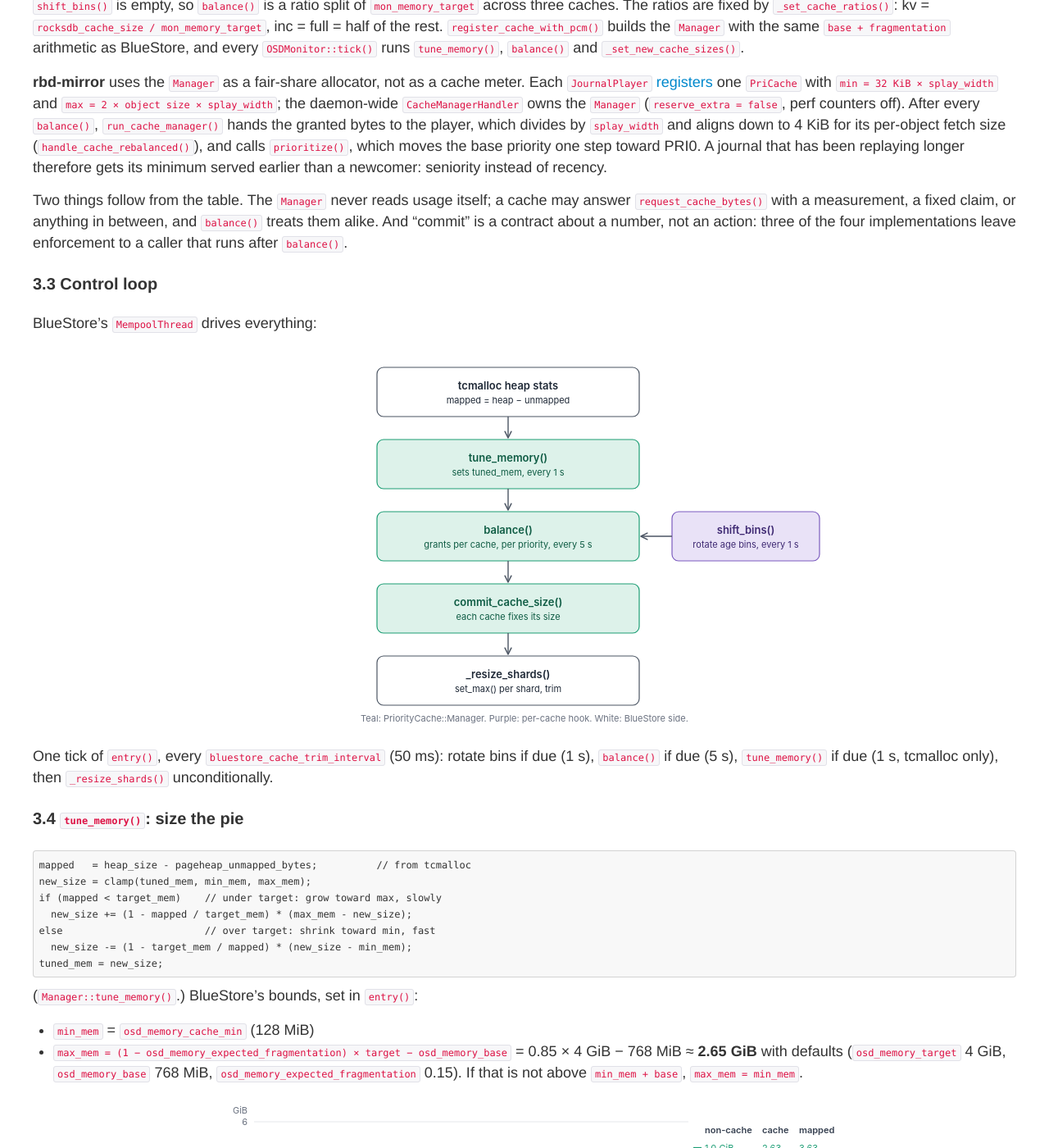
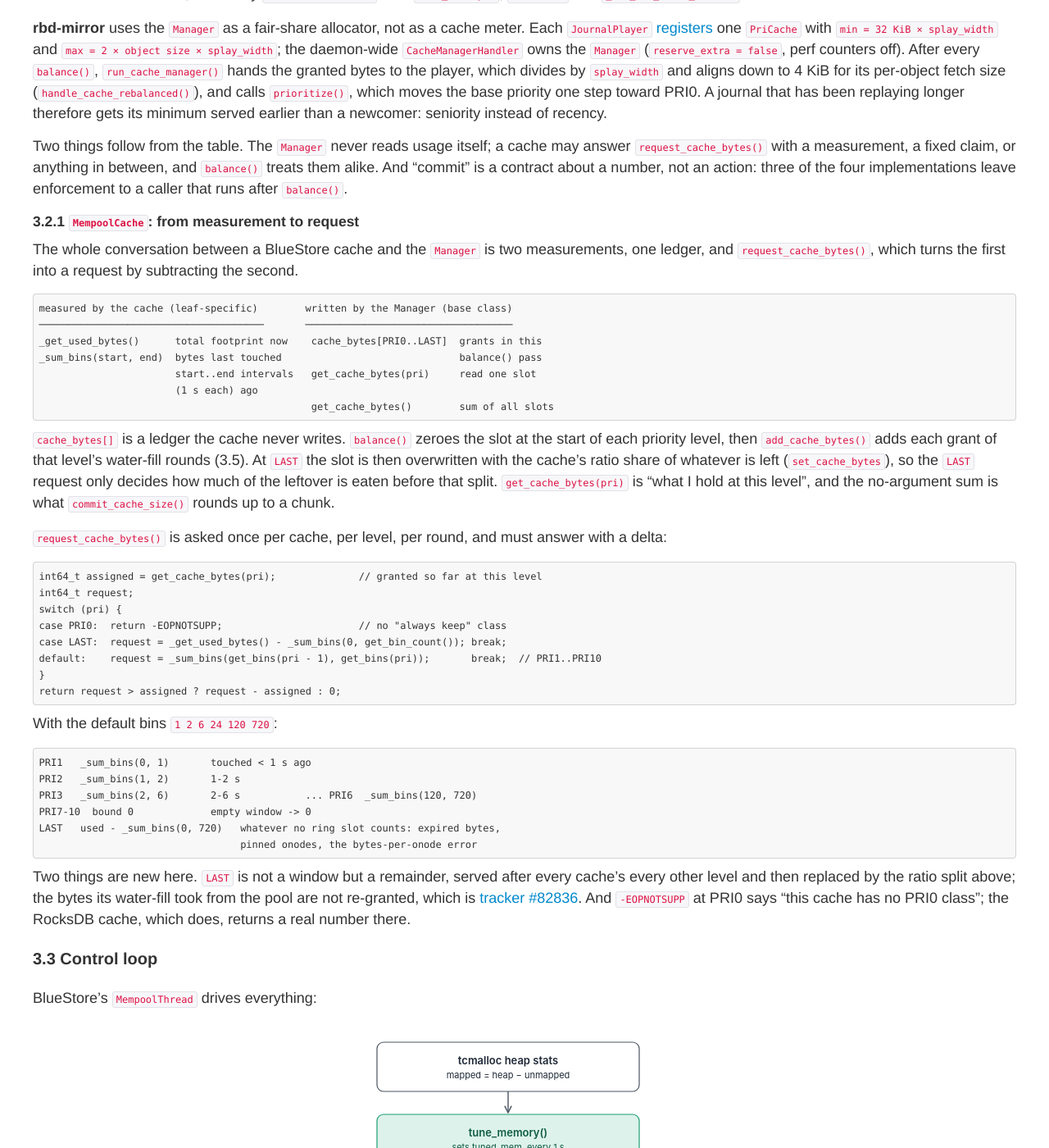
Before and after one commit to ming1/ming1.github.io, a Jekyll site: the page built from _posts/2026-11-04-ceph-prioritycache.md, in a window 1280 px wide and 1400 px high, scrolled down 11149 px. Shown: the whole window at 82% size. Built offline with Jekyll 4.4.1, drawn with Linux system fonts in a browser that asks for light colours; comment, search, counter and statistics services are not loaded; a style sheet for code colours, icons or effects is not loaded; some of the changed text lies outside the part shown.

Commit message:
ceph prioritycache: add §3.2.1 on MempoolCache's request path
Explain _get_used_bytes(), _sum_bins(), the cache_bytes[] ledger and
request_cache_bytes() (contract and implementation) in one place, with
the window map for the default bins and the LAST overwrite that
tracker #82836 covers. Shorten the §3.2 table row, the BlueStore lead
and §4.3 point 4 to pointers so the switch is shown once, and fix the
§3.5 pseudocode to use set_cache_bytes at LAST as the real code does.

````diff
--- a/_posts/2026-11-04-ceph-prioritycache.md
+++ b/_posts/2026-11-04-ceph-prioritycache.md
@@ -438,15 +438,14 @@ PriorityCache::Manager
 
 | Implementation | Where | Meters | `request_cache_bytes(pri)` | `commit_cache_size()` |
 |---|---|---|---|---|
-| [`MetaCache`](https://github.com/ceph/ceph/blob/v21.3.0/src/os/bluestore/BlueStore.h#L2720), [`DataCache`](https://github.com/ceph/ceph/blob/v21.3.0/src/os/bluestore/BlueStore.h#L2767) (base [`MempoolCache`](https://github.com/ceph/ceph/blob/v21.3.0/src/os/bluestore/BlueStore.h#L2606)) | OSD | mempool bytes / buffer bytes, age bins per shard | PRI0: `-EOPNOTSUPP` (treated as 0). PRI1–10: bytes in the bin window `[bins(pri-1), bins(pri))`. LAST: used − all binned | Rounds the sum to a chunk and stores it; the limit is applied later by `_resize_shards()` (3.6) |
+| [`MetaCache`](https://github.com/ceph/ceph/blob/v21.3.0/src/os/bluestore/BlueStore.h#L2720), [`DataCache`](https://github.com/ceph/ceph/blob/v21.3.0/src/os/bluestore/BlueStore.h#L2767) (base [`MempoolCache`](https://github.com/ceph/ceph/blob/v21.3.0/src/os/bluestore/BlueStore.h#L2606)) | OSD | mempool bytes / buffer bytes, age bins per shard | PRI0: none. PRI1–10: one age window each. `LAST`: the remainder (3.2.1) | Rounds the sum to a chunk and stores it; the limit is applied later by `_resize_shards()` (3.6) |
 | [`BinnedLRUCache`](https://github.com/ceph/ceph/blob/v21.3.0/src/kv/rocksdb_cache/BinnedLRUCache.h#L377) (base [`ShardedCache`](https://github.com/ceph/ceph/blob/v21.3.0/src/kv/rocksdb_cache/ShardedCache.h#L63)) | OSD, MON | RocksDB `GetUsage()`, high-priority pool usage, age bins per shard | PRI0: high-pri pool (index/filter blocks), chunk-rounded. PRI1–10: bin window. LAST: usage − high-pri − binned | **Enforces itself**: `SetCapacity(new)` and `SetHighPriPoolRatio(PRI0 / new)` |
 | [`IncCache`](https://github.com/ceph/ceph/blob/v21.3.0/src/mon/OSDMonitor.cc#L240), [`FullCache`](https://github.com/ceph/ceph/blob/v21.3.0/src/mon/OSDMonitor.cc#L256) (base [`OSDMemCache`](https://github.com/ceph/ceph/blob/v21.3.0/src/mon/OSDMonitor.cc#L166)) | MON | `get_bytes()` of one `osdmap_cache_t` | PRI1: all used bytes. Every other priority: `-EOPNOTSUPP` (treated as 0). No bins | Stores the chunk-rounded sum; `tick()` applies it with `set_bytes()` |
 | [`rbd::mirror::PriCache`](https://github.com/ceph/ceph/blob/v21.3.0/src/tools/rbd_mirror/Mirror.cc#L129) | rbd-mirror | nothing: a fixed `min`/`max` claim | `min` at a sliding base priority (starts PRI10, moves toward PRI0); `max − min` at PRI10 | Never called: the `Manager` only commits caches registered with perf counters. `run_cache_manager()` reads `get_cache_bytes()` and passes it to `handle_cache_rebalanced()` |
 
-**BlueStore** keeps the bin protocol of §4 and §5 in
-[`MempoolCache::request_cache_bytes()`](https://github.com/ceph/ceph/blob/v21.3.0/src/os/bluestore/BlueStore.h#L2618)
-and the measurement in two pure virtuals that each leaf fans out over its own
-shard array:
+**BlueStore** keeps the request logic in the base class (3.2.1) and the
+measurement in two pure virtuals that each leaf fans out over its own shard
+array:
 
 | | [`MetaCache`](https://github.com/ceph/ceph/blob/v21.3.0/src/os/bluestore/BlueStore.h#L2720) | [`DataCache`](https://github.com/ceph/ceph/blob/v21.3.0/src/os/bluestore/BlueStore.h#L2767) |
 |---|---|---|
@@ -503,6 +502,64 @@ cache may answer `request_cache_bytes()` with a measurement, a fixed claim, or
 anything in between, and `balance()` treats them alike. And "commit" is a
 contract about a number, not an action: three of the four implementations
 leave enforcement to a caller that runs after `balance()`.
+
+#### 3.2.1 `MempoolCache`: from measurement to request
+
+The whole conversation between a BlueStore cache and the `Manager` is two
+measurements, one ledger, and `request_cache_bytes()`, which turns the first
+into a request by subtracting the second.
+
+```
+measured by the cache (leaf-specific)        written by the Manager (base class)
+──────────────────────────────────────       ───────────────────────────────────
+_get_used_bytes()      total footprint now    cache_bytes[PRI0..LAST]  grants in this
+_sum_bins(start, end)  bytes last touched                              balance() pass
+                       start..end intervals   get_cache_bytes(pri)     read one slot
+                       (1 s each) ago
+                                              get_cache_bytes()        sum of all slots
+```
+
+`cache_bytes[]` is a ledger the cache never writes. `balance()` zeroes the
+slot at the start of each priority level, then `add_cache_bytes()` adds each
+grant of that level's water-fill rounds (3.5). At `LAST` the slot is then
+overwritten with the cache's ratio share of whatever is left
+([`set_cache_bytes`](https://github.com/ceph/ceph/blob/v21.3.0/src/common/PriorityCache.cc#L403)),
+so the `LAST` request only decides how much of the leftover is eaten before
+that split. `get_cache_bytes(pri)` is "what I hold at this level", and the
+no-argument sum is what `commit_cache_size()` rounds up to a chunk.
+
+[`request_cache_bytes()`](https://github.com/ceph/ceph/blob/v21.3.0/src/os/bluestore/BlueStore.h#L2618)
+is asked once per cache, per level, per round, and must answer with a delta:
+
+```cpp
+int64_t assigned = get_cache_bytes(pri);              // granted so far at this level
+int64_t request;
+switch (pri) {
+case PRI0:  return -EOPNOTSUPP;                       // no "always keep" class
+case LAST:  request = _get_used_bytes() - _sum_bins(0, get_bin_count()); break;
+default:    request = _sum_bins(get_bins(pri - 1), get_bins(pri));       break;  // PRI1..PRI10
+}
+return request > assigned ? request - assigned : 0;
+```
+
+With the default bins `1 2 6 24 120 720`:
+
+```
+PRI1   _sum_bins(0, 1)       touched < 1 s ago
+PRI2   _sum_bins(1, 2)       1-2 s
+PRI3   _sum_bins(2, 6)       2-6 s           ... PRI6  _sum_bins(120, 720)
+PRI7-10  bound 0             empty window -> 0
+LAST   used - _sum_bins(0, 720)   whatever no ring slot counts: expired bytes,
+                                  pinned onodes, the bytes-per-onode error
+```
+
+Two things are new here. `LAST` is not a window but a remainder, served
+after every cache's every other level and then replaced by the ratio split
+above; the bytes its water-fill took from the pool are not re-granted, which
+is
+[tracker #82836]({{ site.baseurl }}/storage/ceph-tracker-notes#14-prioritycache--memory-granted-at-the-last-priority-is-taken-from-the-pool-but-credited-to-no-cache).
+And `-EOPNOTSUPP` at PRI0 says "this cache has no PRI0 class"; the RocksDB
+cache, which does, returns a real number there.
 
 ### 3.3 Control loop
 
@@ -584,7 +641,7 @@ void Manager::balance_priority(int64_t *mem_avail, Priority pri) {
     *mem_avail -= assigned; cur_ratios = new_ratios;
   }
   if (pri == LAST)                         // leftover goes out by ratio
-    for (auto& c : caches) c.second->add_cache_bytes(LAST, *mem_avail * c.second->get_cache_ratio());
+    for (auto& c : caches) c.second->set_cache_bytes(LAST, *mem_avail * c.second->get_cache_ratio());  // overwrites the LAST water-fill
 }
 ```
 
@@ -802,31 +859,18 @@ v21.3.0 replaced `_pin`/`_unpin` with lazy pinning (§2.2): `_trim_to()` unlinks
 [`maybe_unpin()`](https://github.com/ceph/ceph/blob/v21.3.0/src/os/bluestore/BlueStore.cc#L1129)
 links (+1 at bin 0) or re-bins an already linked onode on release.
 
-**4. `request_cache_bytes()` rewritten.** The one-level answer becomes a
-per-window answer. Shown for
-[`MempoolCache`](https://github.com/ceph/ceph/blob/v21.3.0/src/os/bluestore/BlueStore.h#L2618);
-[`BinnedLRUCache`](https://github.com/ceph/ceph/blob/v21.3.0/src/kv/rocksdb_cache/BinnedLRUCache.cc#L764)
-is the same with the high-priority pool subtracted:
+**4. `request_cache_bytes()` rewritten.** The one-level answer becomes the
+per-window answer of 3.2.1. Before the commit the whole switch was:
 
 ```cpp
-// before                               // after
-switch (pri) {                          switch (pri) {
-case PRI1:                              case PRI0:  break;             // nothing
-  request = _get_used_bytes();          case LAST:
-  break;                                  request = _get_used_bytes()
-default:                                          - _sum_bins(0, get_bin_count());
-  break;                                  break;
-}                                       default:   // PRI1 .. PRI10
-                                          request = _sum_bins(get_bins(pri-1), get_bins(pri));
-                                        }
-                                        return request > assigned ? request - assigned : 0;
-// PRI0 (and, before, every level but PRI1) falls through to return -EOPNOTSUPP
+switch (pri) {
+case PRI1: request = _get_used_bytes(); break;   // everything, at one level
+default:   break;                                // every other level: -EOPNOTSUPP
+}
 ```
 
-`LAST` is "used minus everything the ring still sees": the bytes whose
-counter fell off the ring, and for meta also the pinned onodes, which sit in
-no bin (§2.2). For the meta cache the ring counts onodes, so `_sum_bins()`
-multiplies by the average bytes per onode (§3.2).
+[`BinnedLRUCache`](https://github.com/ceph/ceph/blob/v21.3.0/src/kv/rocksdb_cache/BinnedLRUCache.cc#L764)
+gets the same rewrite with the high-priority pool subtracted.
 Two side changes in the RocksDB cache: PRI0 is now requested as a whole chunk
 so the high-priority pool can grow independently of the binned LRU below it,
 and a "+10 % of reserved bytes" fudge in `commit_cache_size()` is dropped.
````
